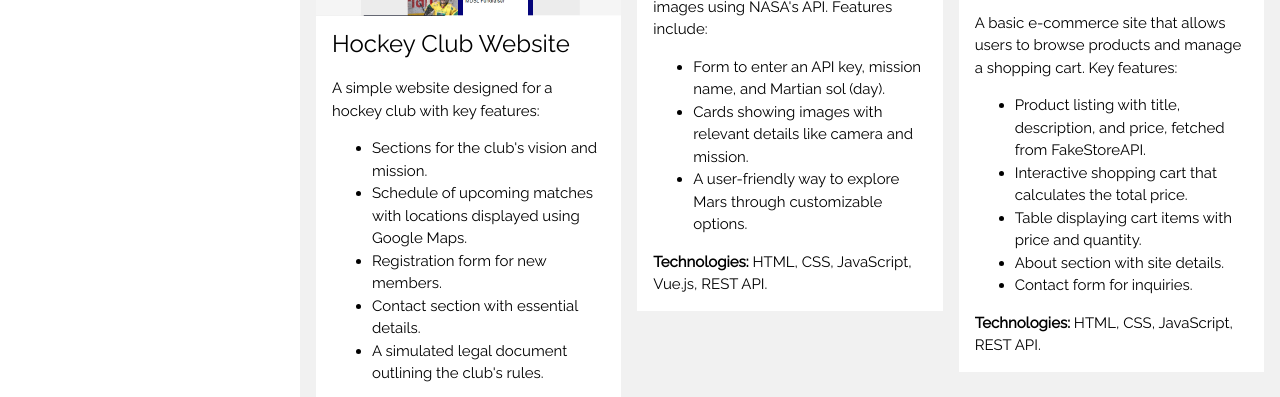
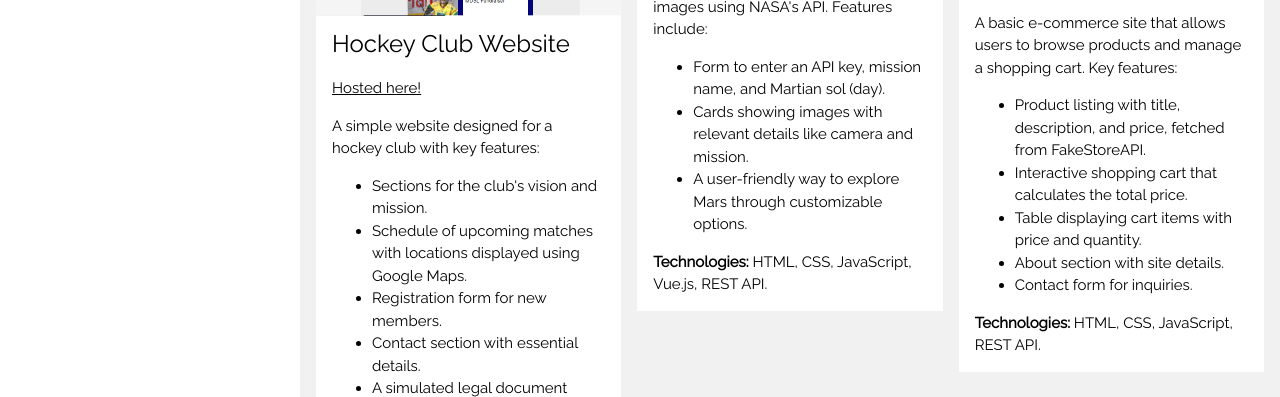
Before and after one commit to BraianBecha/portfolio-netifly, a plain HTML site: page index.html in a window 1280 px wide. Shown: the part 403-800 px from the top of the page. Drawn offline with nearby package versions, Linux system fonts and the light colour scheme.

Commit message:
agrego host a hockey

```diff
--- a/index.html
+++ b/index.html
@@ -55,7 +55,9 @@ body,h1,h2,h3,h4,h5,h6 {font-family: "Raleway", sans-serif}
     <div class="w3-third w3-container w3-margin-bottom">
       <img src="./images/inicioclub.png" alt="Norway" style="width:100%" class="w3-hover-opacity">
       <div class="w3-container w3-white">
+
         <h3>Hockey Club Website</h3>
+        <p><a href=" https://braianbecha.github.io/HockeyClub-Ducks/">Hosted here!</a> </p>
         <p>
           A simple website designed for a hockey club with key features:
         </p>
```
